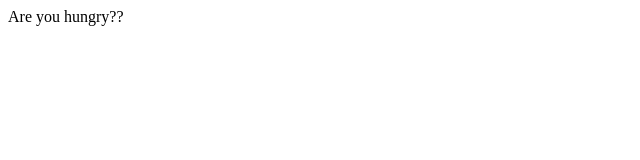
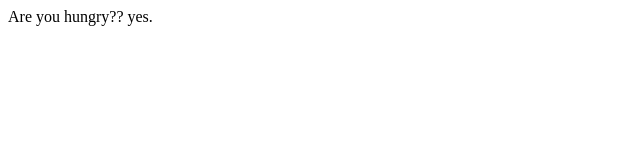
Before and after one commit to jyotinayal/test, a plain HTML site: page index.html in a window 1280 px wide. Shown: the full height of the page, 0-640 px from the left. Drawn offline with Linux system fonts and the light colour scheme.

Commit message:
Update index.html

```diff
--- a/index.html
+++ b/index.html
@@ -1,6 +1,6 @@
 <html>
 <head></head>
 <body>
-Are you hungry??
+Are you hungry?? yes.
 </body>
 </html>
```
